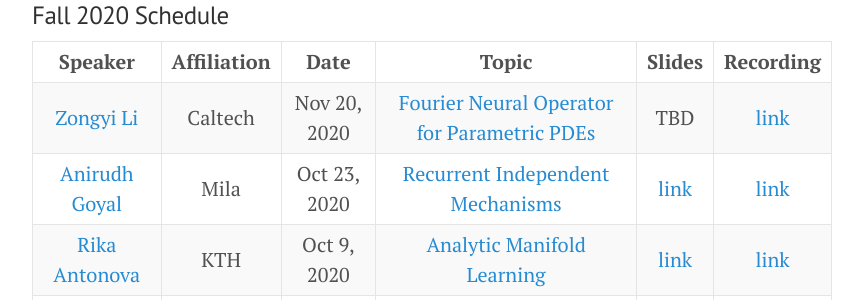
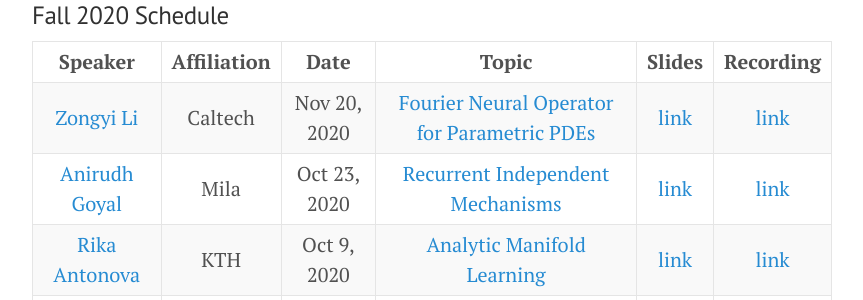
Before and after one commit to uoft-cs-robotics/toronto-air, a Jekyll site: the page built from index.md, in a window 1280 px wide. Shown: the part 754-1054 px from the top of the page, without its empty margins (208-1071 px from the left). Built offline with Jekyll 4.4.1, drawn with Linux system fonts in a browser that asks for light colours.

Commit message:
Update index.md

```diff
--- a/index.md
+++ b/index.md
@@ -23,7 +23,7 @@ The meetings will be hosted on youtube with hosts/presenters using zoom.
 
 | Speaker      | Affiliation | Date      | Topic | Slides       |    Recording     |
 | :----:       |    :----:   |        :----: |     :----: |       :----: |  :----:|
-| [Zongyi Li](https://zongyi-li.github.io/)      | Caltech       | Nov 20, 2020   | [Fourier Neural Operator for Parametric PDEs](https://arxiv.org/abs/2010.08895)    |  TBD   |   [link](https://www.youtube.com/watch?v=0Ve9xwNJO2o&feature=youtu.be)    |
+| [Zongyi Li](https://zongyi-li.github.io/)      | Caltech       | Nov 20, 2020   | [Fourier Neural Operator for Parametric PDEs](https://arxiv.org/abs/2010.08895)    |  [link](public/assets/files/zongyi.pdf)   |   [link](https://www.youtube.com/watch?v=0Ve9xwNJO2o&feature=youtu.be)    |
 | [Anirudh Goyal](https://anirudh9119.github.io/)  | Mila        | Oct 23, 2020     |  [Recurrent Independent Mechanisms](https://arxiv.org/abs/1909.10893)  | [link](public/assets/files/anirudh.pdf)     |     [link](https://www.youtube.com/watch?v=qNXMrQXwnWk&feature=youtu.be)      |
 | [Rika Antonova](https://www.kth.se/profile/antonova/)  | KTH        | Oct 9, 2020     |  [Analytic Manifold Learning](https://arxiv.org/abs/2006.08718)  | [link](public/assets/files/rika.pdf)     |     [link](https://youtu.be/W41p76Q03nI)      |
 | [Ron Dorfman](https://il.linkedin.com/in/ron-dorfman-756b9a13a) | Technion | Sept 25, 2020 | [Offline Meta RL](https://arxiv.org/abs/2008.02598) | [link](public/assets/files/ron.pdf) | [link](https://www.youtube.com/watch?v=2euljG6qUmM&list=PLmZO8uKINti8d8BdsEr8rs0dzPjg0ihzw&index=4) |
```
